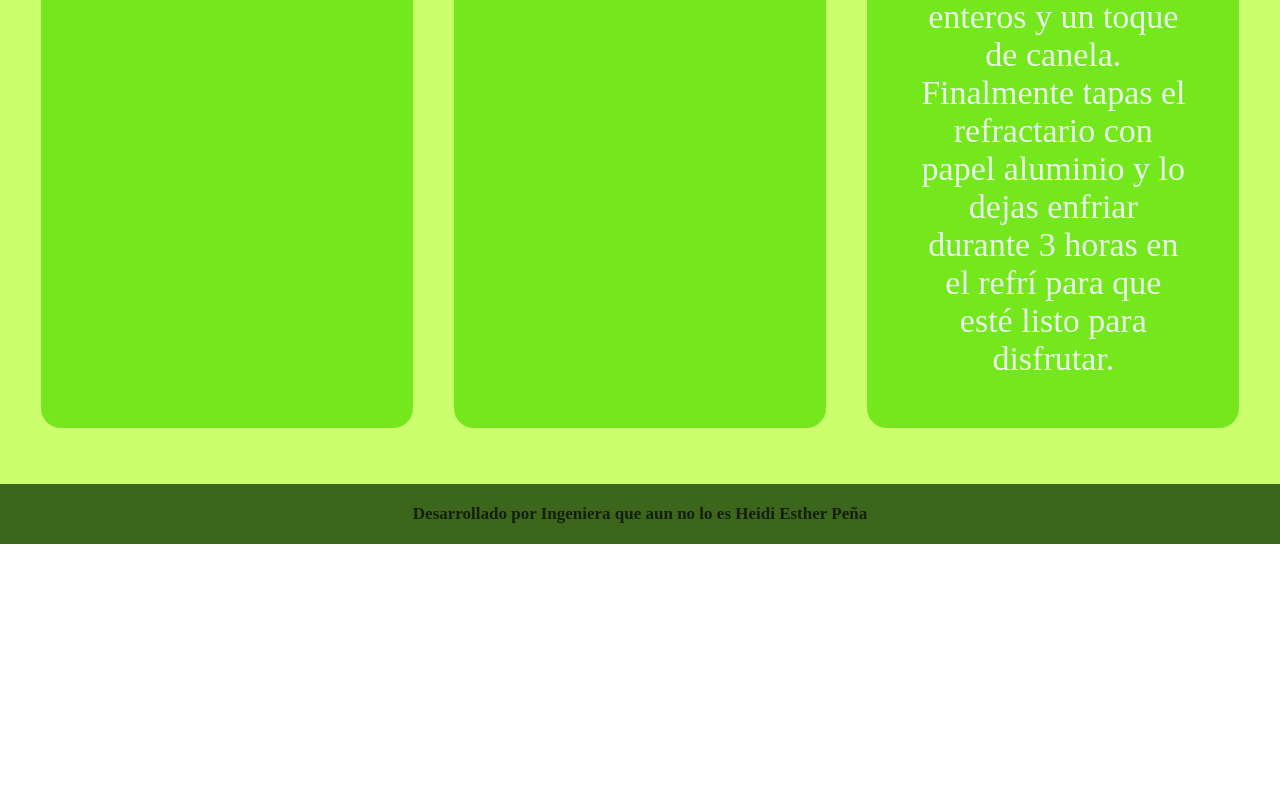
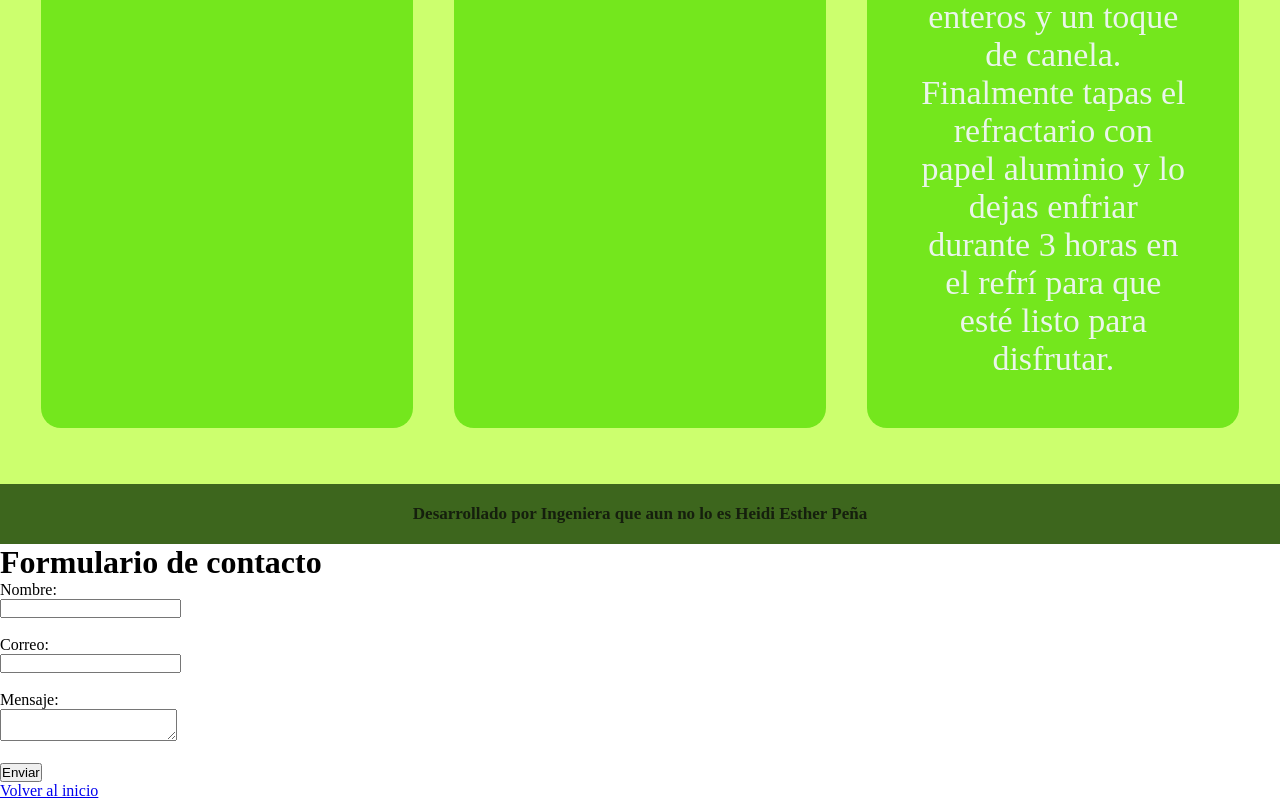
Before and after one commit to HeidiEsther123/practica, a plain HTML site: page index.html in a window 1280 px wide. Shown: the part 2000-2800 px from the top of the page. Before the commit the page ends 2544 px from the top, so only its background shows below. Drawn offline with Linux system fonts and the light colour scheme; files that its build step writes are made by us from their sources.

Commit message:
Creada la rama contact-page

```diff
--- a/index.html
+++ b/index.html
@@ -55,3 +55,26 @@ Finalmente tapas el refractario con papel aluminio y lo dejas enfriar durante 3
 
 </body>
 </html>
+<!DOCTYPE html>
+<html>
+<head>
+    <title>Contacto</title>
+    <link rel="stylesheet" href="css/style.css">
+</head>
+<body>
+    <h1>Formulario de contacto</h1>
+    <form>
+        <label>Nombre:</label><br>
+        <input type="text" name="nombre"><br><br>
+
+        <label>Correo:</label><br>
+        <input type="email" name="correo"><br><br>
+
+        <label>Mensaje:</label><br>
+        <textarea name="mensaje"></textarea><br><br>
+
+        <button type="submit">Enviar</button>
+    </form>
+    <a href="index.html">Volver al inicio</a>
+</body>
+</html>
```
